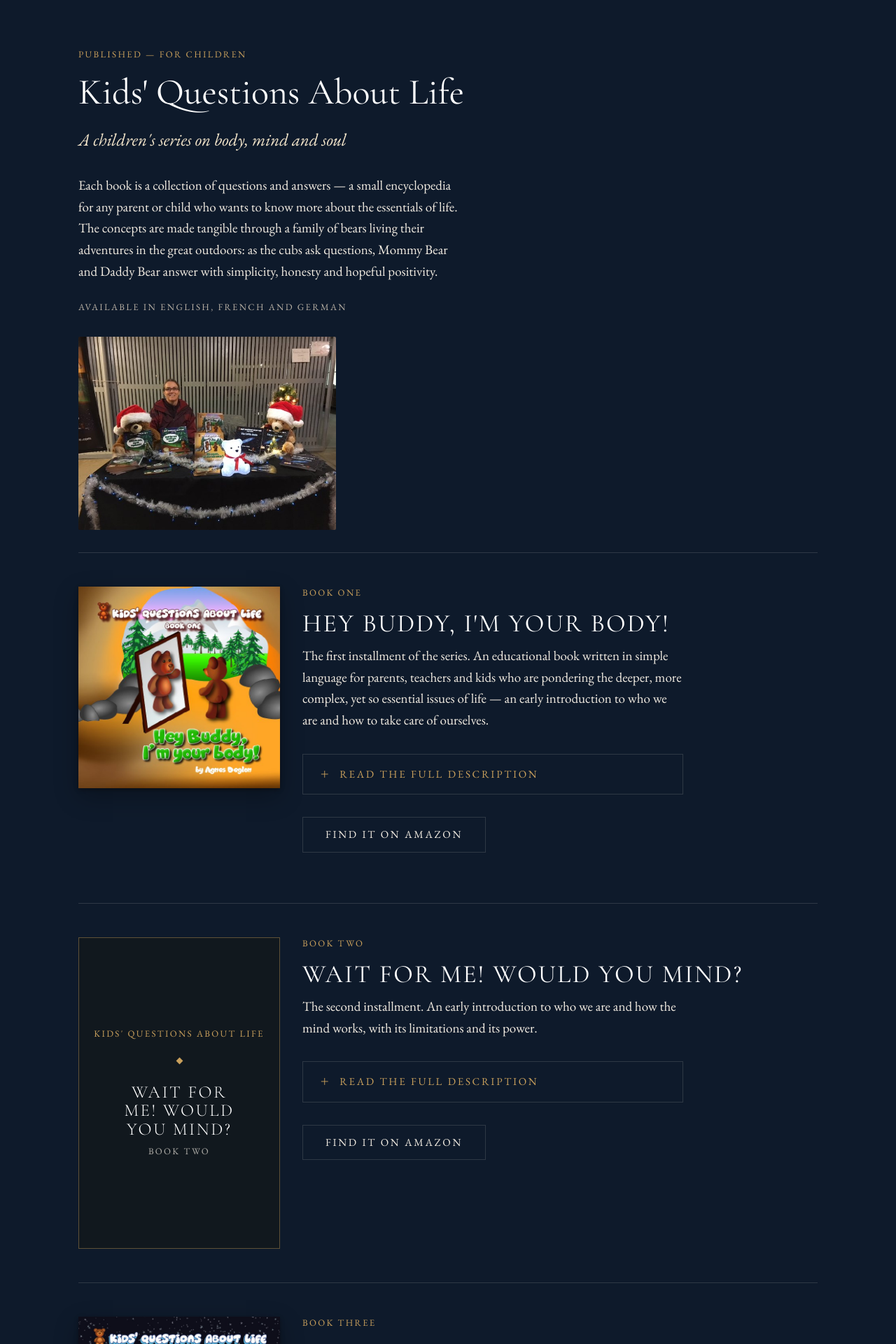
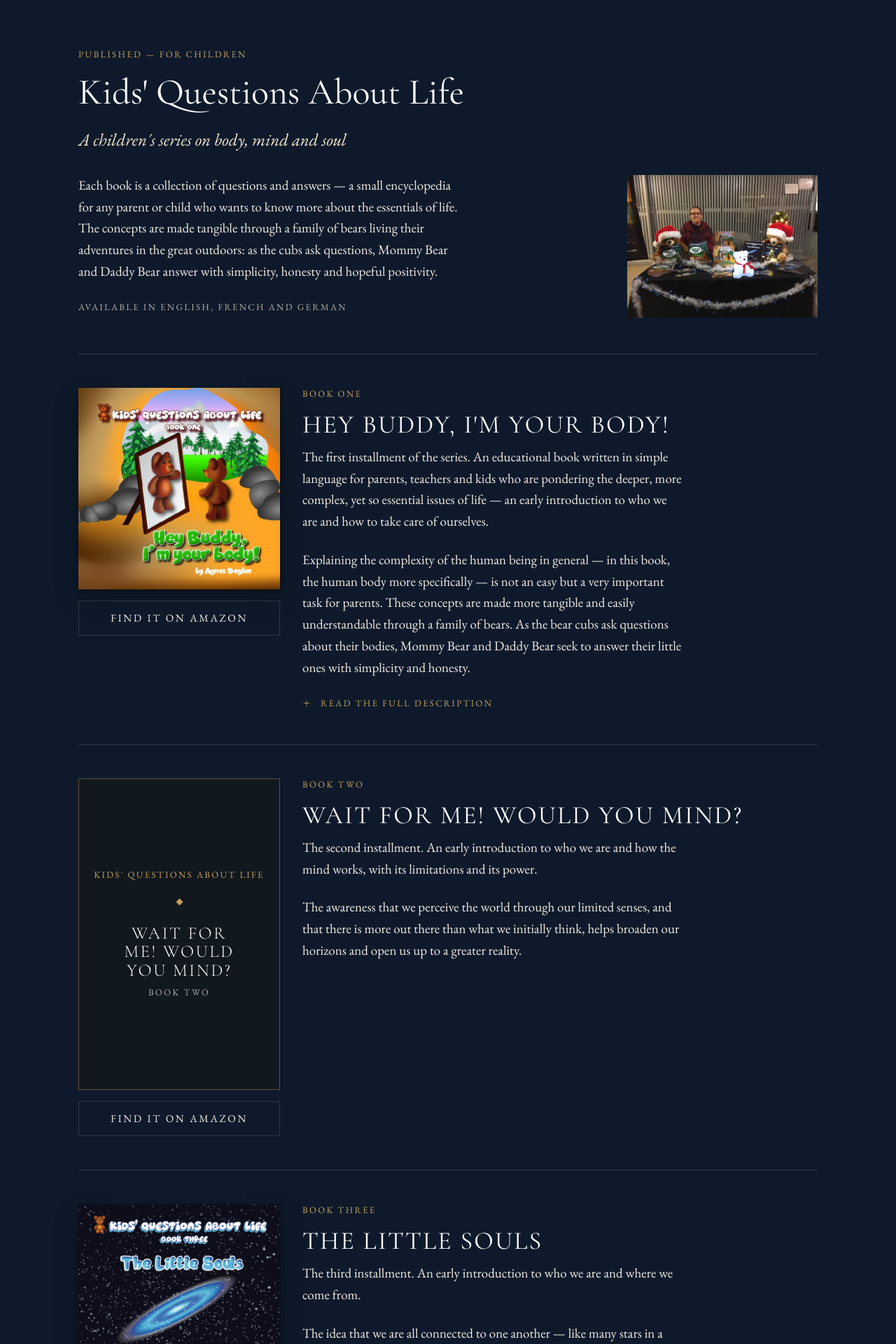
Before and after one commit to adeglon/adeglon.github.io, a Jekyll site: the page built from docs/books/index.html, in a window 1280 px wide. Shown: the part 3010-4930 px from the top of the page at 70% size. Built offline with Jekyll 4.4.1, drawn with Linux system fonts in a browser that asks for light colours; a script that is not in the unit is left out; some of the changed text lies outside the part shown.

Commit message:
Rework the children's book cards
- Find it on Amazon moves under the cover, where the eye already is
- first paragraph of each description now reads on the page; only the
  remainder sits behind a quieter, smaller disclosure
- the signing-table photograph moves beside the series introduction instead
  of interrupting the column between the intro and the first book

```diff
--- a/docs/assets/css/components.css
+++ b/docs/assets/css/components.css
@@ -375,6 +375,31 @@
 .spoiler[open] > summary { margin-bottom: var(--sp-4); }
 .spoiler > *:last-child { margin-bottom: 0; }
 
+/* A quieter disclosure, for a books index where several bordered boxes down
+   one page read as a stack of crates. Same behaviour, no frame, and it sits
+   at the end of the visible text rather than announcing itself. */
+.spoiler--quiet { border: 0; padding: 0; margin: var(--sp-3) 0 0; max-width: var(--measure); }
+.spoiler--quiet > summary { font-size: var(--fs-xs); }
+.spoiler--quiet[open] > summary { margin-bottom: var(--sp-3); }
+
+/* The buy button belongs under the artwork, not adrift at the foot of the
+   description — the cover is what the eye lands on and what gets clicked. */
+.book-card__cover .btn { display: block; margin-top: var(--sp-4); text-align: center; }
+
+/* A series introduction: the words lead, the photograph sits beside them
+   rather than interrupting the column between the intro and the first book. */
+.series-intro {
+  display: grid;
+  grid-template-columns: 1fr minmax(0, 17rem);
+  gap: var(--sp-6);
+  align-items: start;
+  margin: var(--sp-5) 0 var(--sp-6);
+}
+.series-intro .series-photo { margin: 0; max-width: 100%; }
+@media (max-width: 40rem) {
+  .series-intro { grid-template-columns: 1fr; }
+}
+
 
 /* --------------------------------------------------------------------------
    8. SIGN-UP
--- a/docs/books/index.html
+++ b/docs/books/index.html
@@ -75,13 +75,17 @@
     <span class="label">Published — for children</span>
     <h2 style="margin-top:var(--sp-2)">{{ s.name }}</h2>
     <p class="standfirst">{{ s.kind }}</p>
-    <p>{{ s.intro }}</p>
-    <p class="post-list__meta">Available in {{ s.languages }}</p>
 
-    {% if s.image %}
-    <img class="series-photo" src="{{ s.image | relative_url }}" alt="{{ s.image_alt }}"
-         loading="lazy" decoding="async">
-    {% endif %}
+    <div class="series-intro">
+      <div>
+        <p>{{ s.intro }}</p>
+        <p class="post-list__meta">Available in {{ s.languages }}</p>
+      </div>
+      {%- if s.image %}
+      <img class="series-photo" src="{{ s.image | relative_url }}" alt="{{ s.image_alt }}"
+           loading="lazy" decoding="async">
+      {%- endif %}
+    </div>
 
     {% for b in s.books %}
       <article class="book-card">
@@ -97,23 +101,30 @@
               <span class="title-cover__status">Book {{ b.number }}</span>
             </div>
           {% endif %}
+          <a class="btn btn--quiet" href="https://www.amazon.com/dp/{{ b.asin }}"
+             rel="noopener">Find it on Amazon</a>
         </div>
         <div>
           <span class="label">Book {{ b.number }}</span>
           <h3 class="book-card__title">{{ b.title }}</h3>
           <p class="book-card__blurb">{{ b.blurb }}</p>
-          {%- if b.body or b.questions %}
-          <details class="spoiler">
+          {%- comment %}
+            The first paragraph of the description reads on the page; only what
+            is left goes behind the disclosure, so the toggle is a footnote
+            rather than the main event.
+          {%- endcomment %}
+          {%- for para in b.body %}{% if forloop.first %}<p>{{ para }}</p>{% endif %}{% endfor %}
+          {%- assign rest = b.body | size | minus: 1 %}
+          {%- if rest > 0 or b.questions %}
+          <details class="spoiler spoiler--quiet">
             <summary>Read the full description</summary>
-            {% for para in b.body %}<p>{{ para }}</p>{% endfor %}
+            {%- for para in b.body %}{% unless forloop.first %}<p>{{ para }}</p>{% endunless %}{% endfor %}
             {%- if b.questions %}
             <p><strong>The questions this book answers</strong></p>
             <ul>{% for q in b.questions %}<li>{{ q }}</li>{% endfor %}</ul>
             {%- endif %}
           </details>
           {%- endif %}
-          <p><a class="btn btn--quiet" href="https://www.amazon.com/dp/{{ b.asin }}"
-                rel="noopener">Find it on Amazon</a></p>
         </div>
       </article>
     {% endfor %}
```
